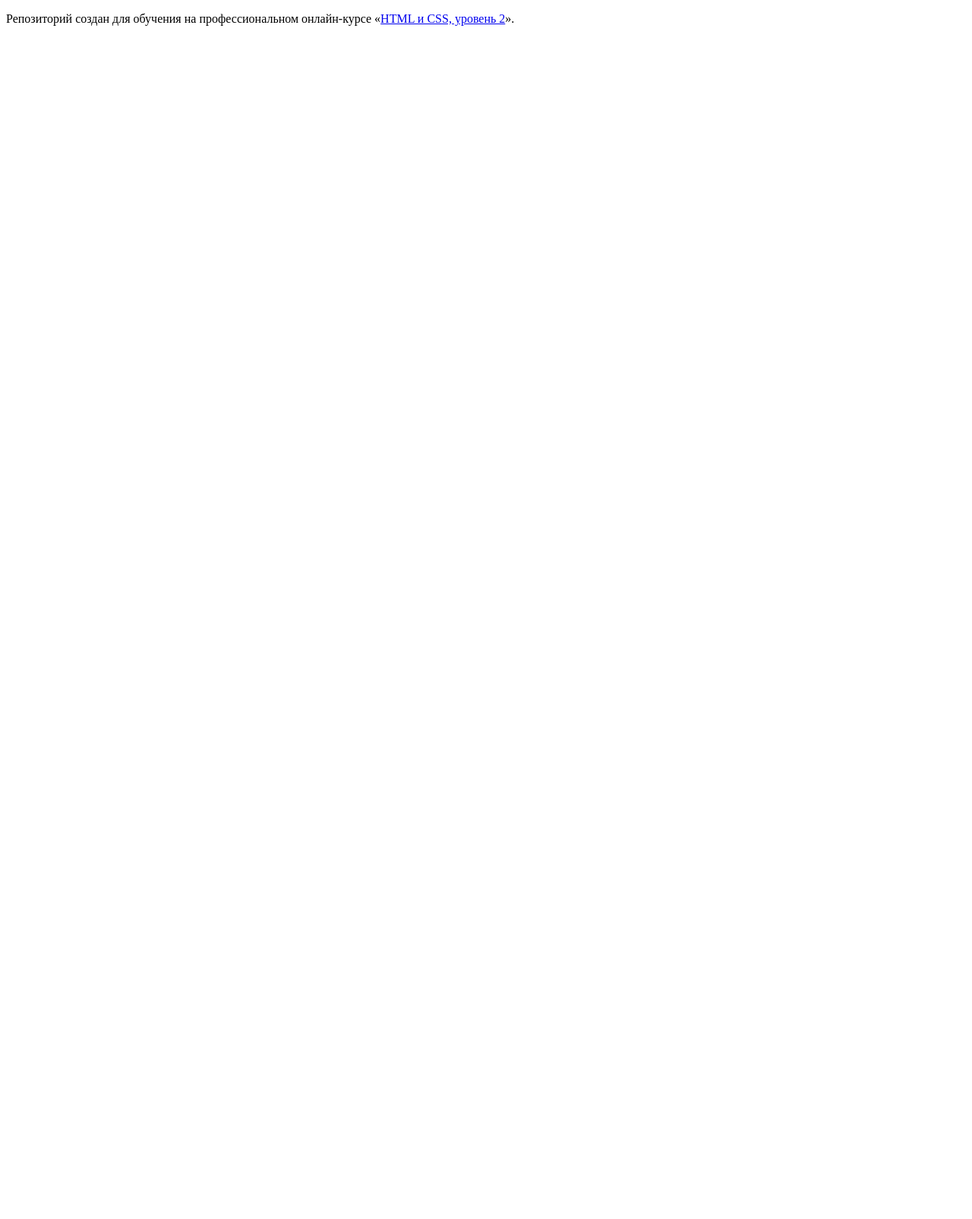
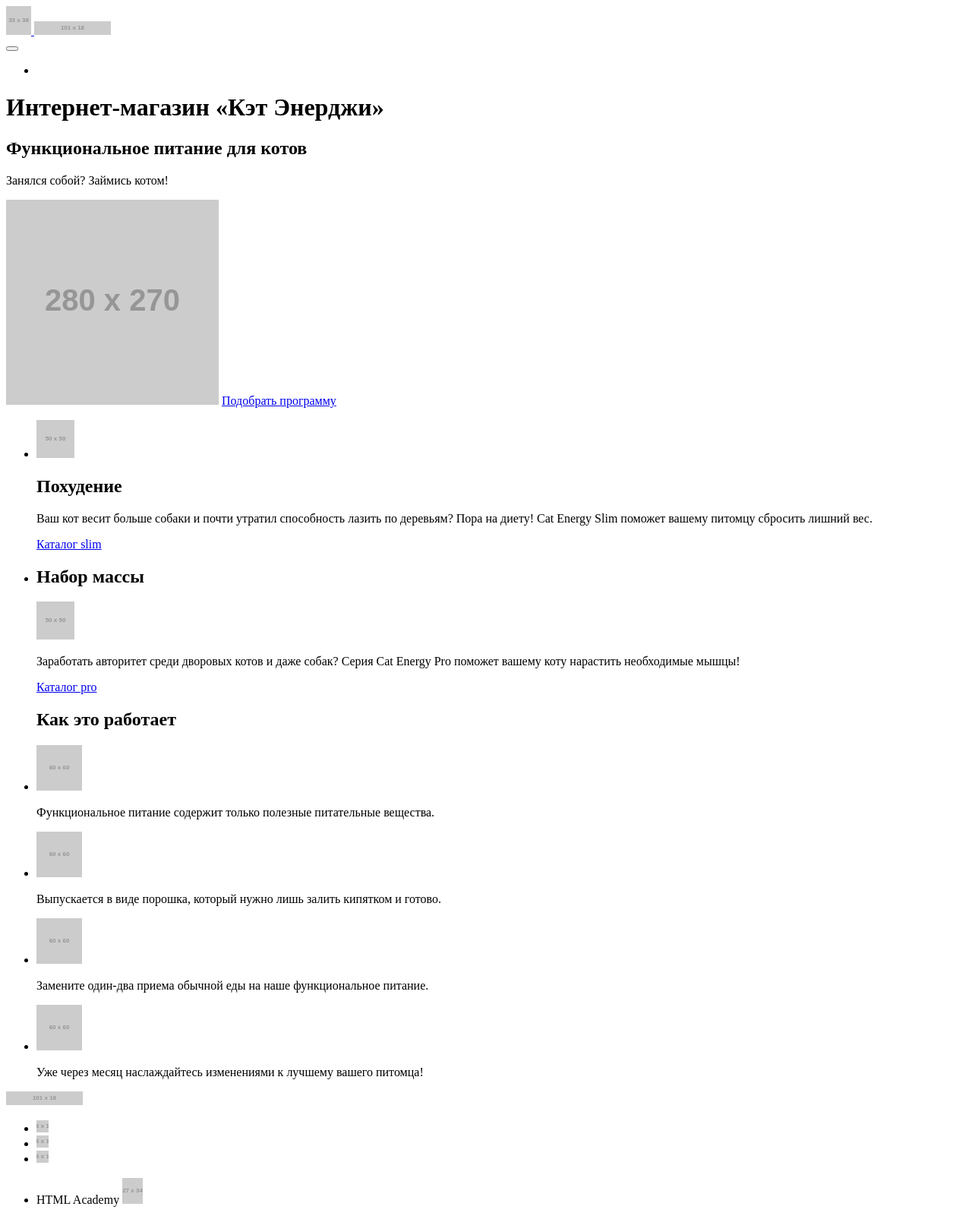
Before and after one commit to YuryFrolov/1209581-cat-energy-19, a website: page source/index.html in a window 1280 px wide. Shown: the whole page at 76% size. Before the commit the page ends 800 px from the top, so only its background shows below. Drawn offline with Linux system fonts and the light colour scheme; placeholder pictures from the web are drawn by us.

Commit message:
Методичная разметка личного проекта

```diff
--- a/source/index.html
+++ b/source/index.html
@@ -1,12 +1,104 @@
 <!DOCTYPE html>
 <html lang="ru">
+
 <head>
   <meta charset="utf-8">
   <title>HTML Academy: Кэт энерджи</title>
 </head>
+
 <body>
 
-    <p>Репозиторий создан для обучения на профессиональном онлайн‑курсе «<a href="https://htmlacademy.ru/intensive/adaptive">HTML и CSS, уровень 2</a>».</p>
+  <header class="header">
+    <a class="header__logo" href="#">
+      <img class="logo-image" src="https://via.placeholder.com/33x38" width="33" height="38"
+        alt="«Кэт Энерджи»">
+      <img class="logo-image --title" src="https://via.placeholder.com/101x18" width="101" height="18"
+        alt="«Кэт Энерджи»">
+    </a>
+
+    <nav class="main-nav">
+      <button class="main-nav__toggle" type="button"></button>
+      <ul class="main-nav__list">
+        <li class="main-nav__item"></li>
+      </ul>
+    </nav>
+  </header>
+
+  <main class="main">
+    <h1 class="visually-hidden">Интернет-магазин «Кэт Энерджи»</h1>
+
+    <header class="cta">
+      <h2 class="cta__title">Функциональное питание для котов</h2>
+      <p class="cta__slogan">Занялся собой? Займись котом!</p>
+      <img class="cta__product-image" src="https://via.placeholder.com/280x270" width="280" height="270"
+        alt="Кошачий корм «Кэт Энерджи» с курицей 500 грамм">
+      <a class="link cta--link" href="#">Подобрать программу</a>
+    </header>
+
+    <ul class="categories">
+      <li class="categories__item">
+        <img src="https://via.placeholder.com/50x50" class="categories__item-image" alt="">
+        <h2 class="categories__item-title">Похудение</h2>
+        <p class="categories__item-description">Ваш кот весит больше собаки и почти утратил способность лазить по
+          деревьям? Пора на диету! Cat Energy Slim поможет вашему питомцу сбросить лишний вес.</p>
+        <a href="#" class="categories__item-link">Каталог slim</a>
+      </li>
+      <li class="categories__item">
+        <h2 class="categories__item-title">Набор массы</h2>
+        <img src="https://via.placeholder.com/50x50" class="categories__item-image" alt="">
+        <p class="categories__item-description">Заработать авторитет среди дворовых котов и даже собак?
+          Серия Cat Energy Pro поможет вашему коту нарастить необходимые мышцы!</p>
+          <a href="#" class="categories__item-link">Каталог pro</a>
+      </li>
+    </ul>
+
+    <ul class="advantages">
+      <h2 class="advantages__title">Как это работает</h2>
+      <li class="advantages__item">
+        <img src="https://via.placeholder.com/60x60" class="advantages__item-image" alt="">
+        <p class="advantages__item-description">Функциональное питание содержит только полезные питательные вещества.</p>
+      </li>
+      <li class="advantages__item">
+        <img src="https://via.placeholder.com/60x60" class="advantages__item-image" alt="">
+        <p class="advantages__item-description">Выпускается в виде порошка, который нужно лишь залить кипятком и готово.</p>
+      </li>
+      <li class="advantages__item">
+        <img src="https://via.placeholder.com/60x60" class="advantages__item-image" alt="">
+        <p class="advantages__item-description">Замените один-два приема обычной еды на наше функциональное питание.</p>
+      </li>
+      <li class="advantages__item">
+        <img src="https://via.placeholder.com/60x60" class="advantages__item-image" alt="">
+        <p class="advantages__item-description">Уже через месяц наслаждайтесь изменениями к лучшему вашего питомца!</p>
+      </li>
+    </ul>
+
+  </main>
+
+  <footer class="footer">
+    <img class="logo-image --title" src="https://via.placeholder.com/101x18" width="101" height="18"
+    alt="«Кэт Энерджи»">
+
+    <ul class="social-links">
+      <li class="social-links__item">
+          <a href="#" class="social-links__link"><img src="https://via.placeholder.com/16x16" width="16" height="16" alt="Вконтакте"></a>
+      </li>
+      <li class="social-links__item">
+        <a href="#" class="social-links__link"><img src="https://via.placeholder.com/16x16" width="16" height="16" alt="Инстаграм"></a>
+    </li>
+    <li class="social-links__item">
+      <a href="#" class="social-links__link"><img src="https://via.placeholder.com/16x16" width="16" height="16" alt="Фейсбук"></a>
+  </li>
+    </ul>
+
+    <ul class="developers">
+      <li class="developers__link">
+        <span class="developers__name">HTML Academy</span>
+        <img class="developers__logo" src="https://via.placeholder.com/27x34" alt="">
+      </li>
+    </ul>
+
+  </footer>
 
 </body>
+
 </html>
```
Also changed, not shown: source/catalog.html (added, +146 -0 lines), source/select-program.html (added, +60 -0 lines). Lines whose indentation alone changed are shown as unchanged.
